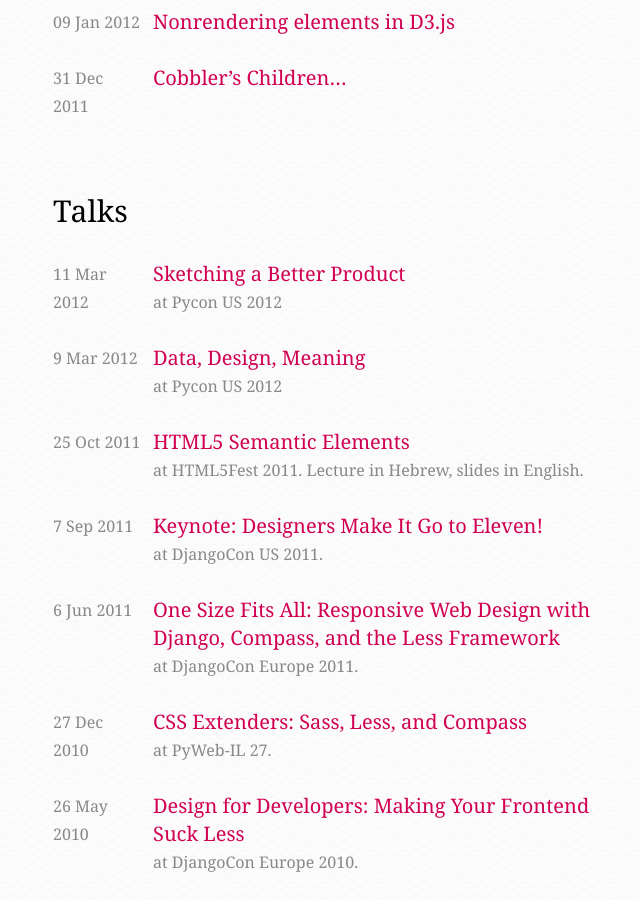
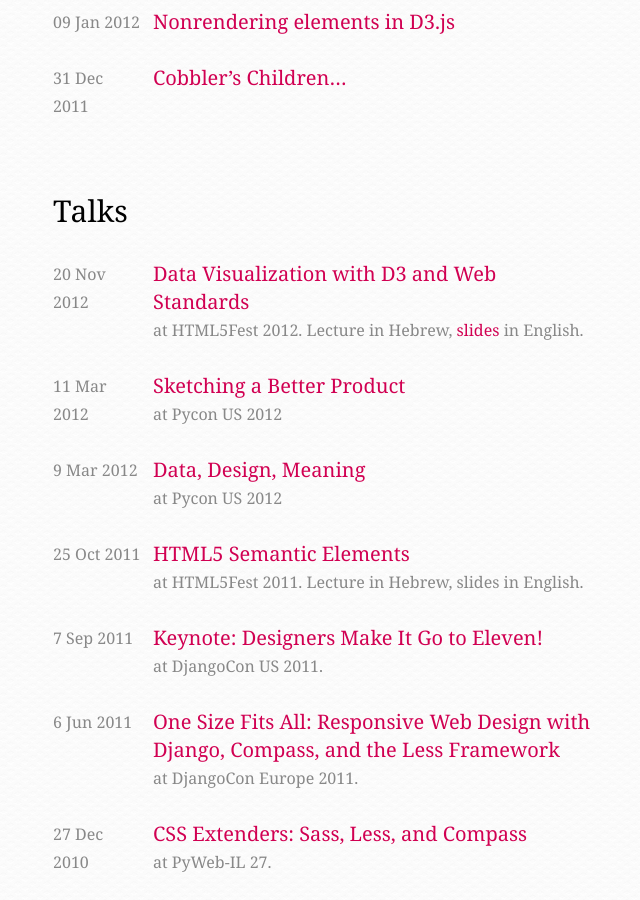
Before and after one commit to idan/oldsite, a Jekyll site: the page built from index.html, in a window 1280 px wide and 900 px high, scrolled down 748 px. Shown: the whole window, without its empty margins (317-957 px from the left). Built offline with Jekyll 4.4.1, drawn with Linux system fonts in a browser that asks for light colours; nearby versions of some CDN libraries; comment, search, counter and statistics services are not loaded.

Commit message:
Adding HTML5Fest 2012 Talk

```diff
--- a/index.html
+++ b/index.html
@@ -11,6 +11,13 @@ layout: default
 {% endfor %}
 
 <h2>Talks</h2>
+<article class="index">
+    <time datetime="2012-20-11" pubdate>20 Nov 2012</time>
+    <header>
+        <h1><a href="http://www.w3c.org.il/HTML5fest/2012/lecturers.php?course_id=2&session_id=1&lecturer_id=1">Data Visualization with D3 and Web Standards</a></h1>
+        <p class="where">at HTML5Fest 2012. Lecture in Hebrew, <a href="https://speakerdeck.com/idangazit/data-visualization-with-d3-and-web-standards">slides</a> in English.</p>
+    </header>
+</article>
 <article class="index">
     <time datetime="2012-03-12" pubdate>11 Mar 2012</time>
     <header>
```
